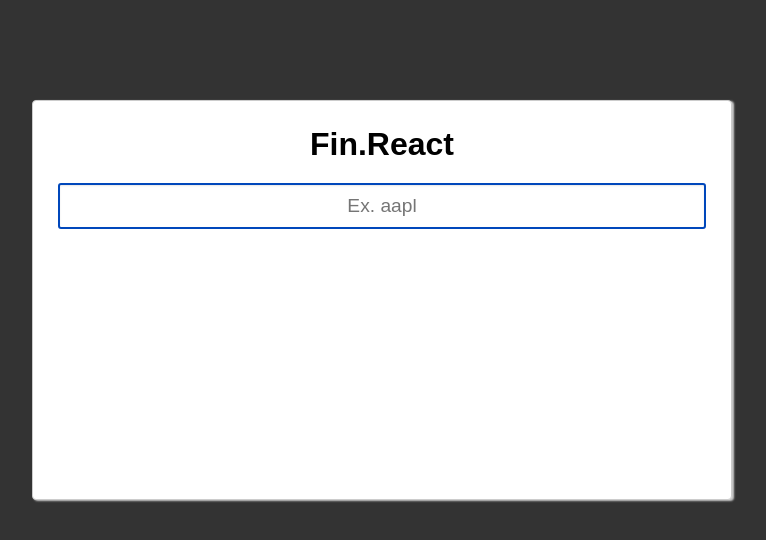
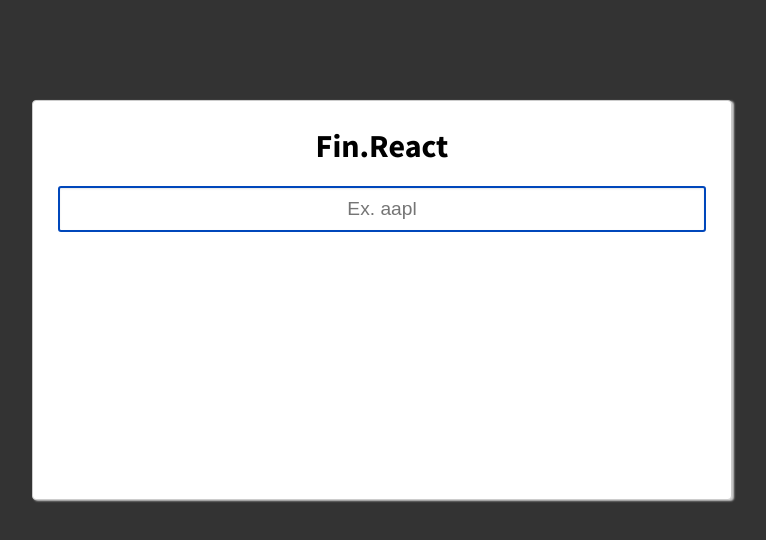
Before and after one commit to lucazweb/fin-react, a React (Create React App) app: page / in a window 1280 px wide. Shown: the top 540 px of the page, without its empty margins (258-1024 px from the left). Built offline with nearby package versions, Linux system fonts and the light colour scheme.

Commit message:
Importando Google Fonts

```diff
--- a/src/css/global.js
+++ b/src/css/global.js
@@ -1,6 +1,7 @@
 import { injectGlobal } from 'styled-components';
 
 injectGlobal`
+  @import url('https://fonts.googleapis.com/css?family=Source+Sans+Pro:400,600,700');
   * {
     margin:0;
     padding:0;
@@ -15,4 +16,8 @@
     font-family: sans-serif;
   }
 
+  h1, h2, h3, span, p, li, div{
+    font-family: 'Source Sans Pro', sans-serif;
+  }
+
 `;
```
